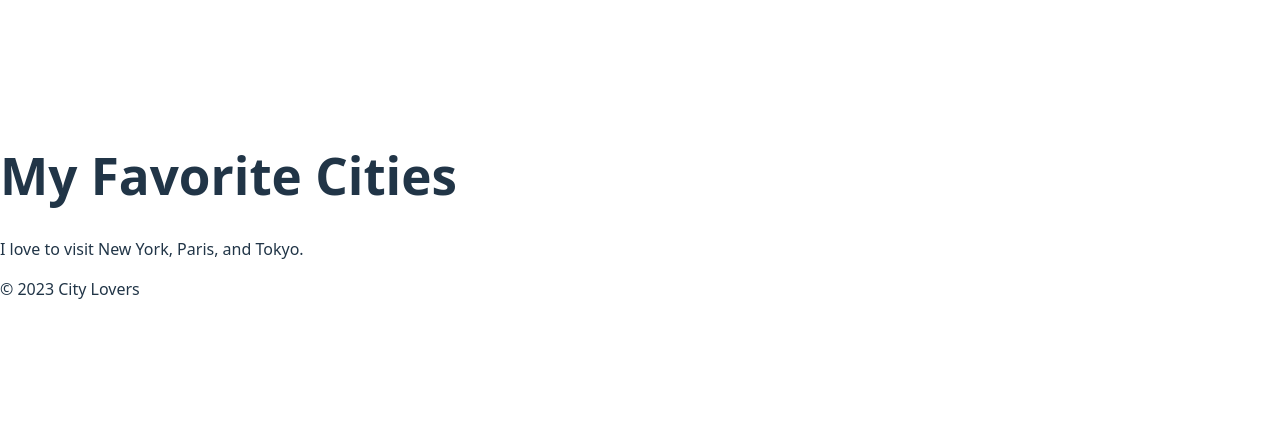
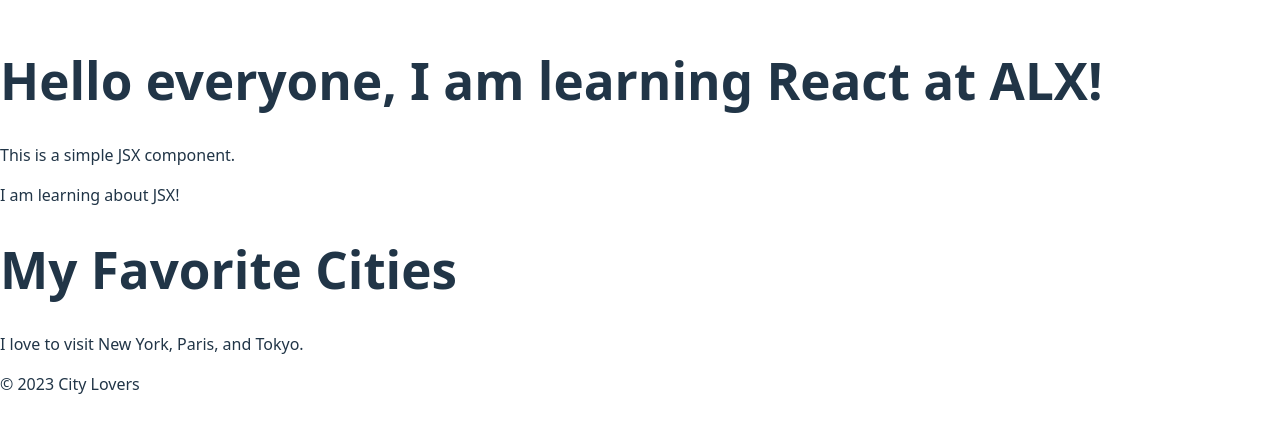
Before and after one commit to Aneke-Elvis/alx-fe-reactjs, a React (Vite) app in the folder alx-react-app/: page / in a window 1280 px wide. Shown: the part 185-618 px from the top of the page. Built offline with nearby package versions, Linux system fonts and the light colour scheme.

Commit message:
fix: updated the App.jsx file to include WelcomeMessage.jsx

```diff
--- a/alx-react-app/src/App.jsx
+++ b/alx-react-app/src/App.jsx
@@ -1,3 +1,4 @@
+import WelcomeMessage from './components/WelcomeMessage';
 import Header from './Header';
 import MainContent from './MainContent';
 import Footer from './Footer';
@@ -5,6 +6,7 @@
 function App() {
   return (
     <div>
+       <WelcomeMessage />
       <Header />
       <MainContent />
       <Footer />
--- a/alx-react-app/src/components/WelcomeMessage.jsx
+++ b/alx-react-app/src/components/WelcomeMessage.jsx
@@ -1,9 +1,13 @@
 function WelcomeMessage() {
     return (
         <div>
+            {/* Change <h1> text */}
             <h1>Hello everyone, I am learning React at ALX!</h1>
+
             <p>This is a simple JSX component.</p>
-             <p>I am learning about JSX!</p>
+
+            {/* Add new <p> tag */}
+            <p>I am learning about JSX!</p>
         </div>
     );
 }
```
